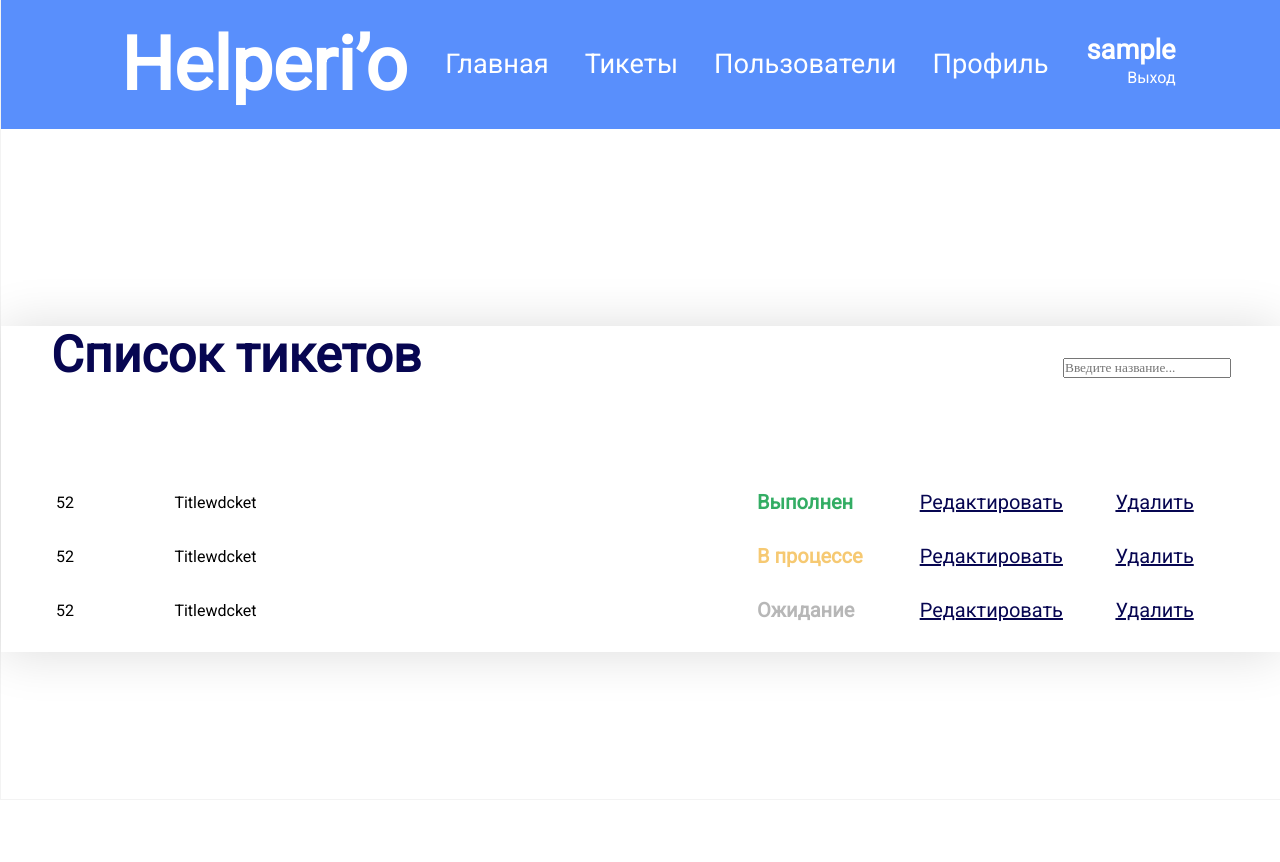
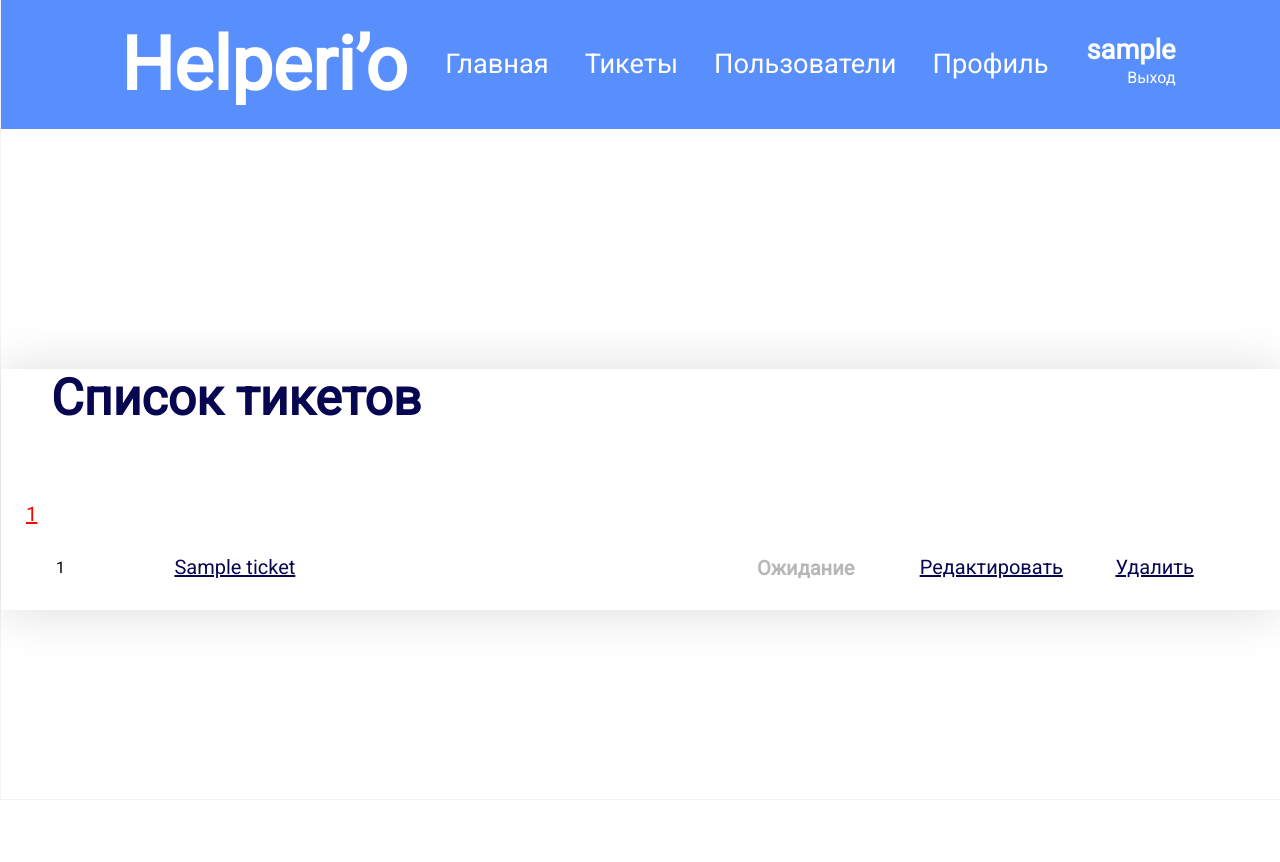
Before and after one commit to cawaulitra/localhost, a PHP site: page /admin/tickets/1 in a window 1280 px wide. Shown: the part 29-891 px from the top of the page. Run offline with PHP 8.4, Linux system fonts and the light colour scheme; the visitor is signed in with stand-in values (Sample User, id 1); tables that the repository leaves empty or names only in its code hold one stand-in row (values such as "Sample post").

Commit message:
список тикетов для админа

```diff
--- a/application/controllers/controller_admin.php
+++ b/application/controllers/controller_admin.php
@@ -58,6 +58,19 @@ class Controller_admin extends Controller
 		}
   }
 
+  function action_delete_ticket($id) {
+    if (isset($_SESSION['login']) && isset($_SESSION['id_role'])) {
+      if($_SESSION['id_role'] == 1) { //админ
+        header("Location: /admin/tickets/1");
+        $data = $this->model->delete_ticket($id);
+        $this->view->generate('tickets_admin_view.php', 'template_view.php', $data);
+      }
+  }
+  else {
+    header("Location: /");
+  }
+}
+
     function action_edit_user($id) {
         if (isset($_SESSION['login']) && isset($_SESSION['id_role'])) {
           if($_SESSION['id_role'] == 1) { //админ
--- a/application/models/model_admin.php
+++ b/application/models/model_admin.php
@@ -93,4 +93,21 @@ class Model_Admin extends Model
     function get_ticket($id) {
 
     }
+
+    function delete_ticket($id) {
+        $data = [];
+        $mysqli = $this->sql_connect();
+        if ($mysqli->connect_error){
+            die('Error');
+        }
+        $mysqli->set_charset('utf8');
+
+        $string = "DELETE FROM `tickets` WHERE `tickets`.`id` = $id";
+        $result = $mysqli->query($string);
+        if ($result == true)
+            $data['success'] = true;
+        else
+            $data['success'] = false;
+        return $data;
+    }
 }
--- a/application/views/tickets_admin_view.php
+++ b/application/views/tickets_admin_view.php
@@ -67,36 +67,56 @@
     font-weight: bold;
     font-size: 20px;
 }
+
+#curr {
+    color: red;
+}
+
+#diff {
+    color: #598FFC;
+}
 </style>
 <div class="content-ticket">
     <div class="plane">
     <p class="text">Список тикетов</p>
-    <input name="search" placeholder="Введите название...">
     </div>
     <div class="ticket">
+        <div class="pagination">
+            <?php
+                for ($i = 1; $i <= $data[0]; $i++)
+                {
+                    if ($i != $data[1]) {
+                        echo "<a href='/admin/users/$i' id='diff'>$i</a>"; //неактивная
+                    }
+                    else {
+                        echo "<a href='/admin/users/$i' id='curr'>$i</a>"; //активная
+                    }
+                }
+            ?>
+        </div>
         <table cellspacing="30px" width="1294px">
-        <tr>
-            <td width="80px"><?php echo "52" ?></td>
-            <td width="500px"><?php echo "Titlewdcket" ?></td>
-            <td width="120px" class="status_3"><?php echo "Выполнен" ?></td>
-            <td width="150px"><a href="#" class="edit">Редактировать</a></td>
-            <td width="100px"><a href="#" class="delete">Удалить</a></td>
-        </tr>
-        <tr>
-            <td width="80px"><?php echo "52" ?></td>
-            <td width="500px"><?php echo "Titlewdcket" ?></td>
-            <td width="120px" class="status_2"><?php echo "В процессе" ?></td>
-            <td width="150px"><a href="#" class="edit">Редактировать</a></td>
-            <td width="100px"><a href="#" class="delete">Удалить</a></td>
-        </tr>
-        <tr>
-            <td width="80px"><?php echo "52" ?></td>
-            <td width="500px"><?php echo "Titlewdcket" ?></td>
-            <td width="120px" class="status_1"><?php echo "Ожидание" ?></td>
-            <td width="150px"><a href="#" class="edit">Редактировать</a></td>
-            <td width="100px"><a href="#" class="delete">Удалить</a></td>
-        </tr>
+        <?php
+                foreach ($data['tickets'] as $ticket) {
+                    echo "<tr>";
+                    echo "<td width='80px'>". $ticket['id'] ."</td>";
+                    echo "<td width='500px'><a href='/admin/view_ticket/". $ticket['id'] ."'>". $ticket['title'] ."</a></td>";
+                    if ($ticket['id_status'] == 1) {
+                        echo "<td width='120px' class='status_1'>Ожидание</td>";
+                    }
+                    elseif ($ticket['id_status'] == 2) {
+                        echo "<td width='120px' class='status_2'>В процессе</td>";
+                    }
+                    elseif ($ticket['id_status'] == 3) {
+                        echo "<td width='120px' class='status_3'>Выполнен</td>";
+                    }
+                    else {
+                        echo "<td width='120px'>---</td>";
+                    }
+                    echo "<td width='150px'><a href='/admin/edit_ticket/". $ticket['id'] ."' class='edit'>Редактировать</a></td>";
+                    echo "<td width='100px'><a href='/admin/delete_ticket/". $ticket['id'] ."' class='delete'>Удалить</a></td>";
+                    echo "</tr>";
+                }
+        ?>
         </table>
-        <!--<Пагинация>-->
     </div>
 </div>
```
Also changed, not shown: application/views/users_admin_view.php (+13 -13 lines).
